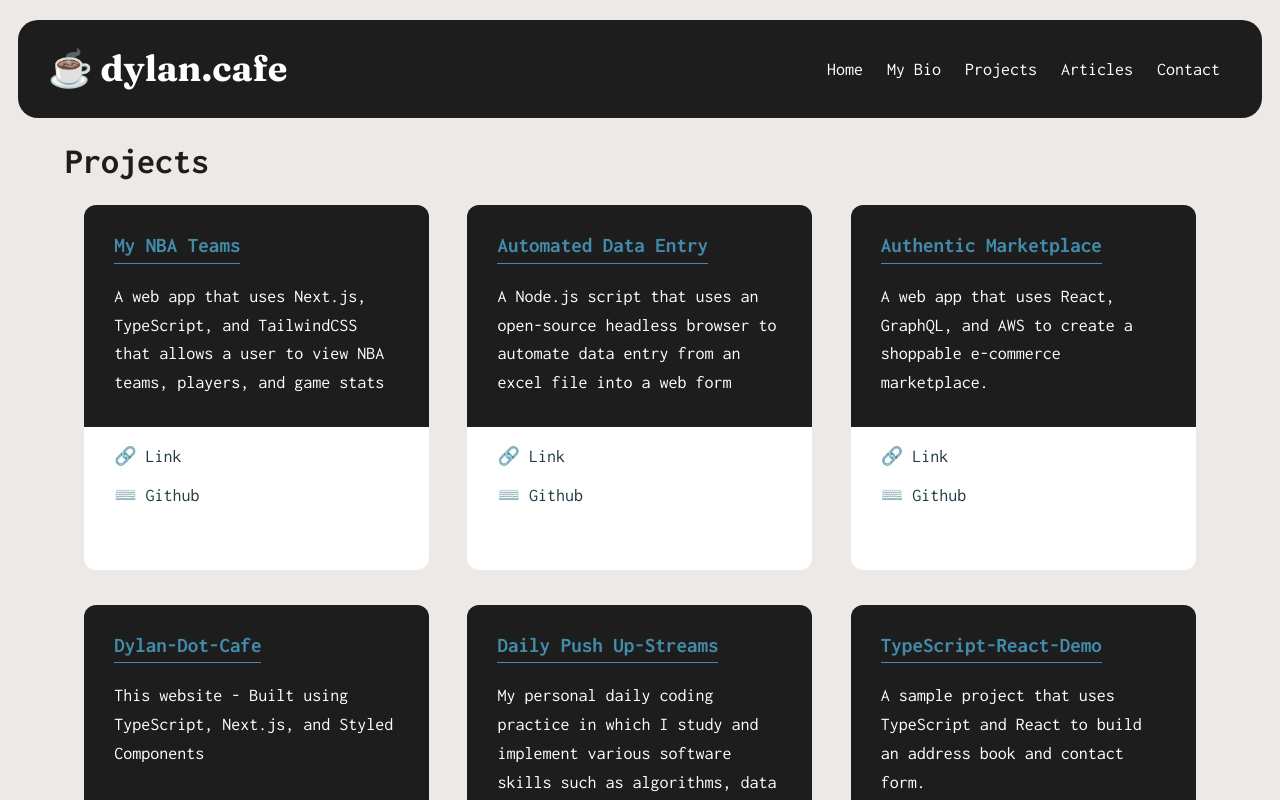
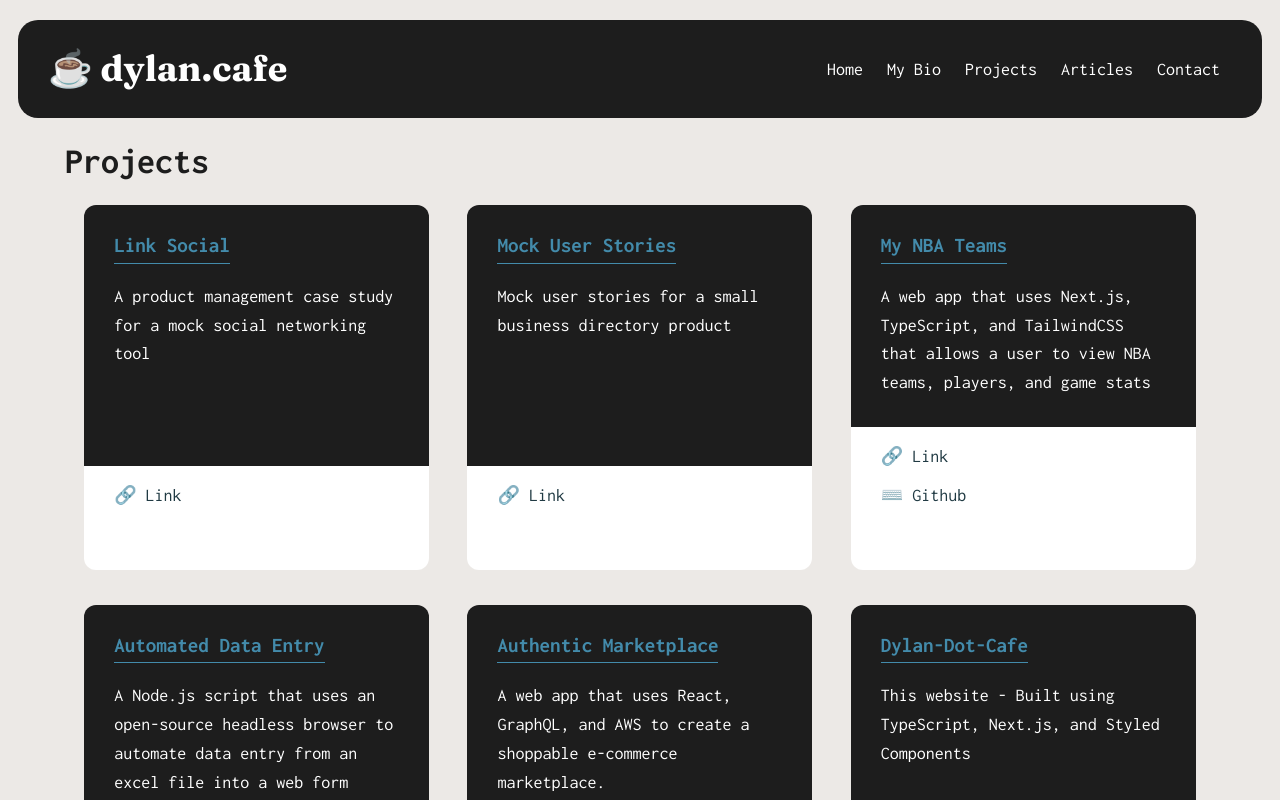
Before and after one commit to dylan-authentic/personal-web-portfolio, a Next.js app: page /projects in a window 1280 px wide. Shown: the top 800 px of the page. Built offline with nearby package versions, Linux system fonts and the light colour scheme.

Commit message:
update: adding new projects and updated project item

```diff
--- a/components/projectItem/index.tsx
+++ b/components/projectItem/index.tsx
@@ -16,7 +16,7 @@ export default function ProjectItem(props: ProjectItemProps) {
             </ProjectItemTop>
             <ProjectItemBottom>
                 {props.link ? <a target='_blank' href={props.link}>🔗 Link</a> : <a target='_blank' href='#'>🔗 (No Link Available)</a>}
-                <a target='_blank' href={props.github}>⌨️ Github</a>
+                {props.github ? <a target='_blank' href={props.github}>⌨️ Github</a> : ''}
             </ProjectItemBottom>
         </ProjectItemWrapper>
     )
--- a/pages/projects.tsx
+++ b/pages/projects.tsx
@@ -12,6 +12,14 @@ export default function Projects() {
             <SectionPressed>
                 <h1>Projects</h1>
                 <ProjectWrapper>
+                <ProjectItem
+                        title='Link Social'
+                        description='A product management case study for a mock social networking tool'
+                        link='https://www.notion.so/Link-Social-Product-Case-Study-a650f0b753de4fd6a15950e492fc5faf'/>
+                <ProjectItem
+                        title='Mock User Stories'
+                        description='Mock user stories for a small business directory product'
+                        link='https://drive.google.com/file/d/1tU4JzL_zTSQrqGk9qD9BBeMSllPGWcUM/view?usp=sharing'/>
                     <ProjectItem
                         title='My NBA Teams'
                         description='A web app that uses Next.js, TypeScript, and TailwindCSS that allows a user to view NBA teams, players, and game stats'
```
